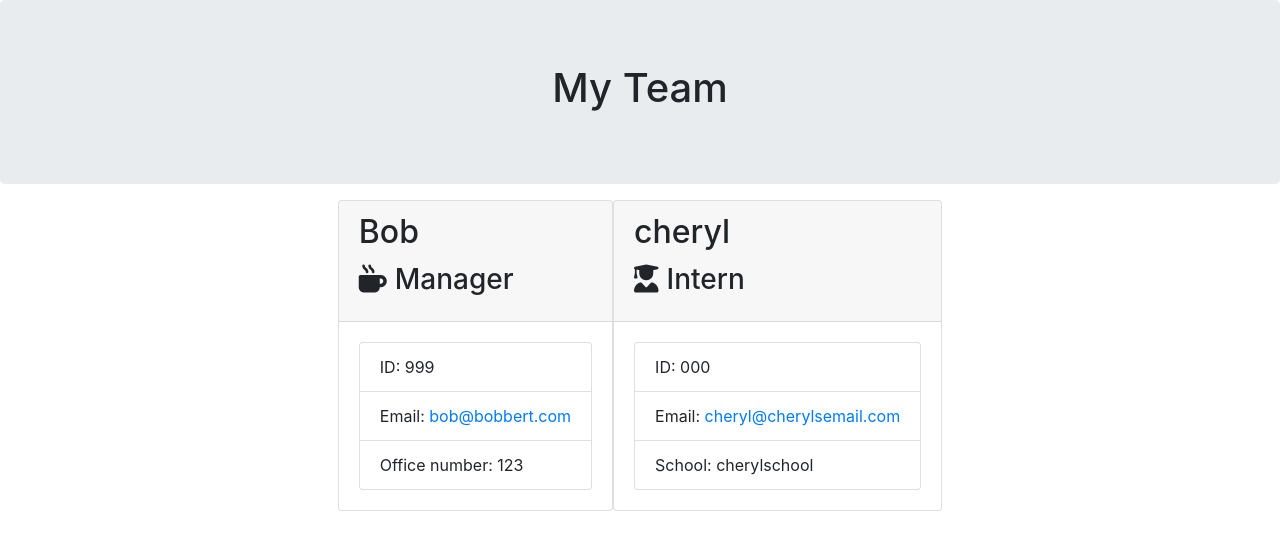
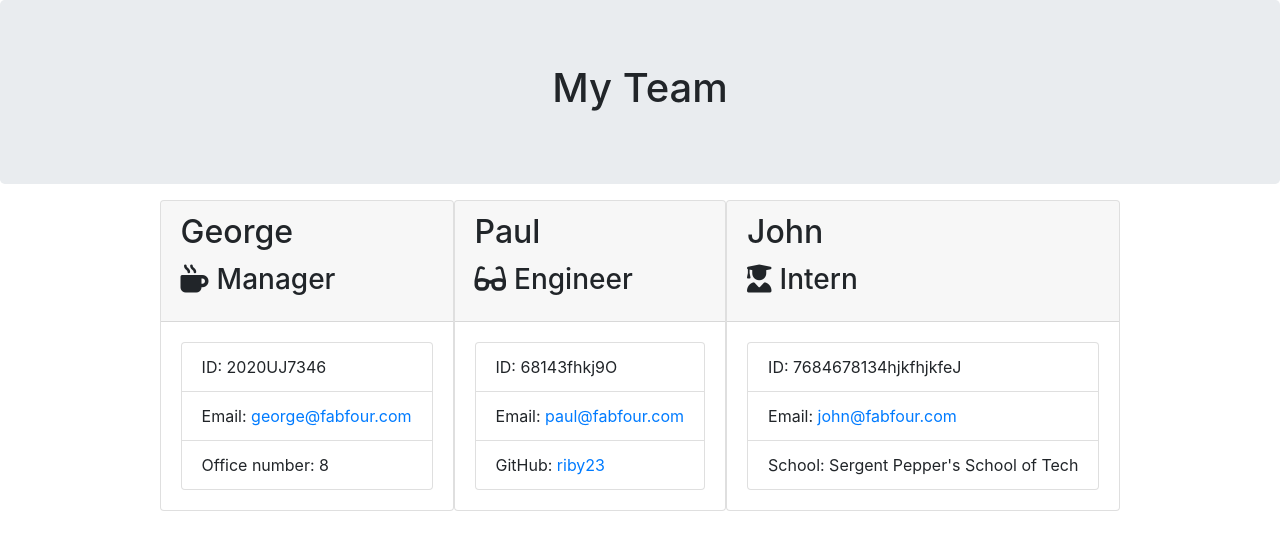
Before and after one commit to HenryJamesGreen/henrys-team-profile-generator, a website: page output/team.html in a window 1280 px wide. Drawn offline with nearby package versions, Linux system fonts and the light colour scheme.

```diff
--- a/output/team.html
+++ b/output/team.html
@@ -1,15 +1,17 @@
-
 <!DOCTYPE html>
 <html lang="en">
-
   <head>
     <meta charset="UTF-8" />
     <meta name="viewport" content="width=device-width, initial-scale=1.0" />
     <meta http-equiv="X-UA-Compatible" content="ie=edge" />
     <title>My Team</title>
-    <link rel="stylesheet" href="https://stackpath.bootstrapcdn.com/bootstrap/4.3.1/css/bootstrap.min.css"
-        integrity="sha384-ggOyR0iXCbMQv3Xipma34MD+dH/1fQ784/j6cY/iJTQUOhcWr7x9JvoRxT2MZw1T" crossorigin="anonymous">
-    <link rel="stylesheet" href="style.css">
+    <link
+      rel="stylesheet"
+      href="https://stackpath.bootstrapcdn.com/bootstrap/4.3.1/css/bootstrap.min.css"
+      integrity="sha384-ggOyR0iXCbMQv3Xipma34MD+dH/1fQ784/j6cY/iJTQUOhcWr7x9JvoRxT2MZw1T"
+      crossorigin="anonymous"
+    />
+    <link rel="stylesheet" href="style.css" />
     <script src="https://kit.fontawesome.com/c502137733.js"></script>
   </head>
 
@@ -24,35 +26,70 @@
     <div class="container">
       <div class="row">
         <div class="team-area col-12 d-flex justify-content-center">
-
           <div class="card employee-card">
             <div class="card-header">
-            <h2 class="card-title">Bob</h2>
-            <h3 class="card-title"><i class="fas fa-mug-hot mr-2"></i>Manager</h3>
+              <h2 class="card-title">George</h2>
+              <h3 class="card-title">
+                <i class="fas fa-mug-hot mr-2"></i>Manager
+              </h3>
             </div>
             <div class="card-body">
               <ul class="list-group">
-                <li class="list-group-item">ID: 999</li>
-                <li class="list-group-item">Email: <a href="mailto:bob@bobbert.com">bob@bobbert.com</a></li>
-                <li class="list-group-item">Office number: 123</li>
+                <li class="list-group-item">ID: 2020UJ7346</li>
+                <li class="list-group-item">
+                  Email:
+                  <a href="mailto:george@fabfour.com">george@fabfour.com</a>
+                </li>
+                <li class="list-group-item">Office number: 8</li>
               </ul>
             </div>
           </div>
 
           <div class="card employee-card">
             <div class="card-header">
-        <h2 class="card-title">cheryl</h2>
-        <h3 class="card-title"><i class="fas fa-user-graduate mr-2"></i>Intern</h3>
+              <h2 class="card-title">Paul</h2>
+              <h3 class="card-title">
+                <i class="fas fa-glasses mr-2"></i>Engineer
+              </h3>
             </div>
             <div class="card-body">
               <ul class="list-group">
-            <li class="list-group-item">ID: 000</li>
-            <li class="list-group-item">Email: <a href="mailto:cheryl@cherylsemail.com">cheryl@cherylsemail.com</a></li>
-            <li class="list-group-item">School: cherylschool</li>
+                <li class="list-group-item">ID: 68143fhkj9O</li>
+                <li class="list-group-item">
+                  Email: <a href="mailto:paul@fabfour.com">paul@fabfour.com</a>
+                </li>
+                <li class="list-group-item">
+                  GitHub:
+                  <a
+                    href="https://github.com/riby23"
+                    target="_blank"
+                    rel="noopener noreferrer"
+                    >riby23</a
+                  >
+                </li>
               </ul>
             </div>
           </div>
 
+          <div class="card employee-card">
+            <div class="card-header">
+              <h2 class="card-title">John</h2>
+              <h3 class="card-title">
+                <i class="fas fa-user-graduate mr-2"></i>Intern
+              </h3>
+            </div>
+            <div class="card-body">
+              <ul class="list-group">
+                <li class="list-group-item">ID: 7684678134hjkfhjkfeJ</li>
+                <li class="list-group-item">
+                  Email: <a href="mailto:john@fabfour.com">john@fabfour.com</a>
+                </li>
+                <li class="list-group-item">
+                  School: Sergent Pepper's School of Tech
+                </li>
+              </ul>
+            </div>
+          </div>
         </div>
       </div>
     </div>
```
Also changed, not shown: README.md. Lines whose indentation alone changed are shown as unchanged.
